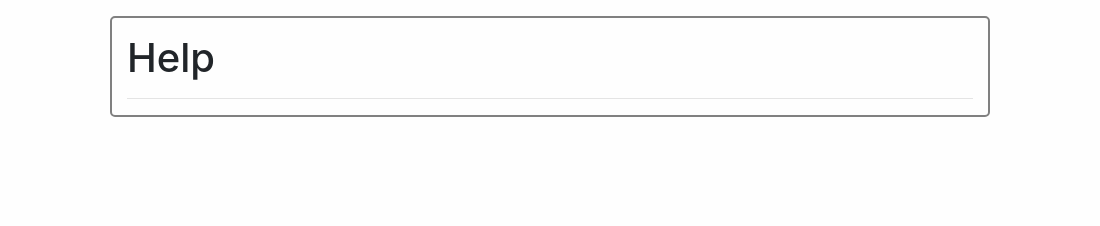
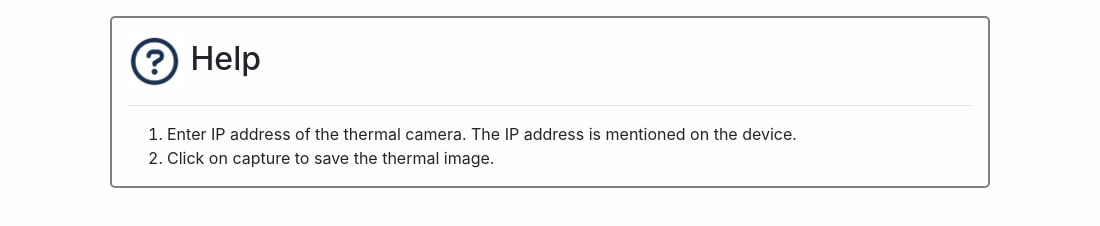
Before and after one commit to InputBlackBoxOutput/ESP32-THERMAL-CAM, an Electron app: page application/render/help.html in a window 1100 px wide. Drawn offline with Linux system fonts and the light colour scheme.

Commit message:
Electron application: Help & About

```diff
--- a/application/render/help.html
+++ b/application/render/help.html
@@ -12,9 +12,20 @@
 
 <body>
     <div class="container mt-3 pt-3">
-        <h1>Help</h1>
+        <h2>
+            <img src="img/help-icon.png" width="55px" />
+            Help
+        </h2>
+        <hr>
 
-        <hr>
+        <ol>
+            <li>
+                Enter IP address of the thermal camera. The IP address is mentioned on the device.
+            </li>
+            <li>
+                Click on capture to save the thermal image.
+            </li>
+        </ol>
     </div>
 
     <script src="script/jquery-3.2.1.slim.min.js"></script>
```
Also changed, not shown: application/render/about.html (+6 -2 lines), application/render/mobile.html (deleted, +0 -25 lines), application/render/img/about-icon.png (added), application/render/img/help-icon.png (added).
